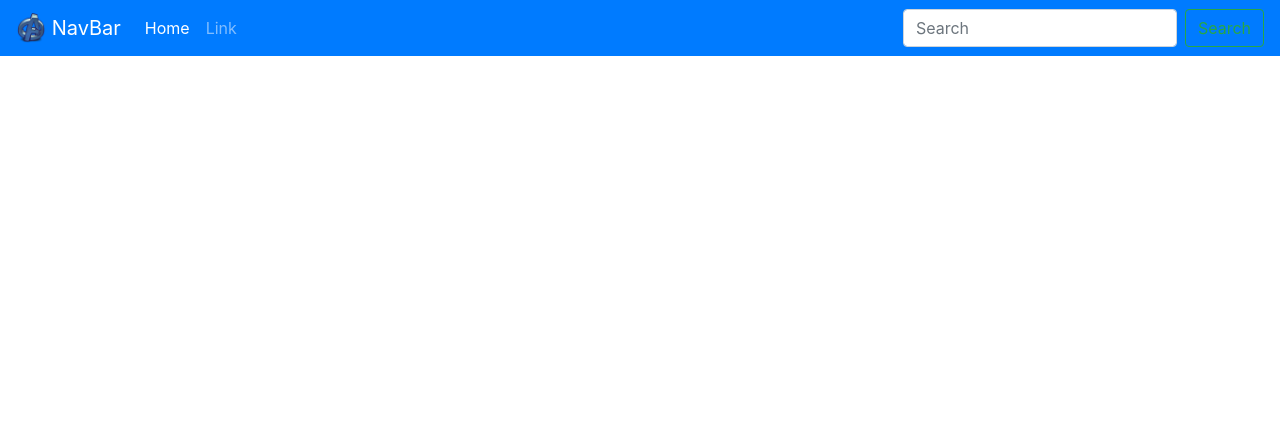
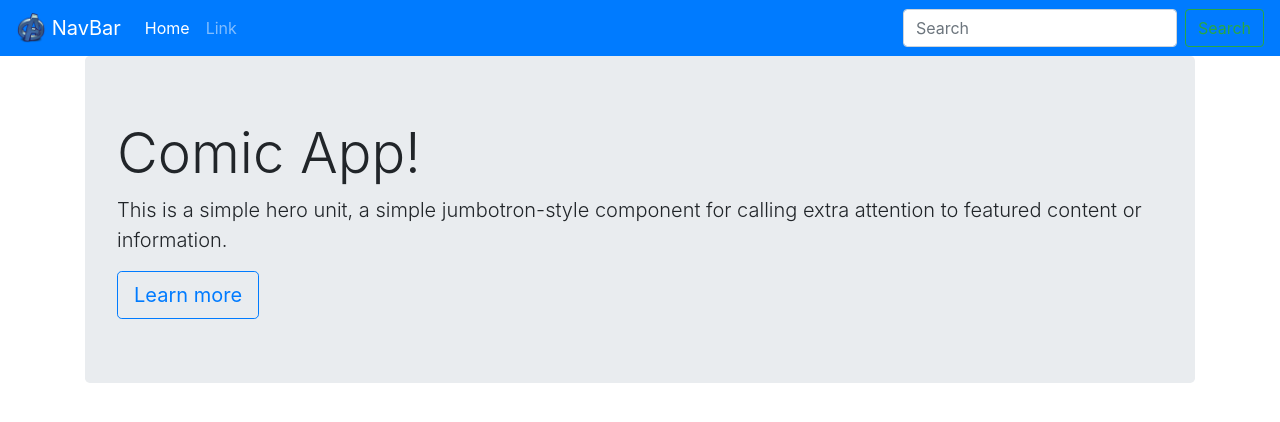
Before and after one commit to lalodv0725/CursoTypeScript, an Angular app: page /home in a window 1280 px wide. Shown: the top 422 px of the page. Built offline with nearby package versions, Linux system fonts and the light colour scheme.

Commit message:
Rutas en Angular

```diff
--- a/src/app/app.component.html
+++ b/src/app/app.component.html
@@ -1 +1,5 @@
 <app-navbar></app-navbar>
+
+<div class="container">
+    <router-outlet></router-outlet>
+</div>
```
